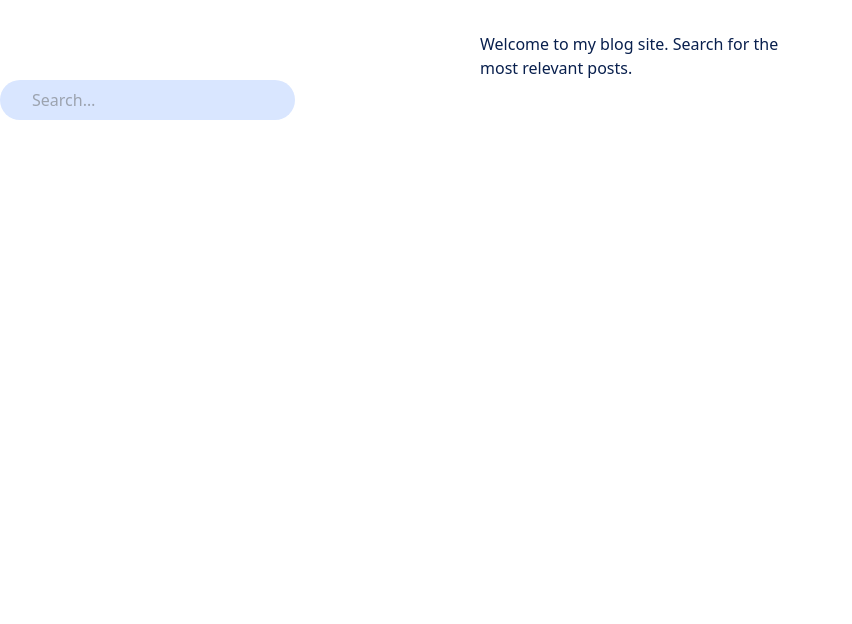
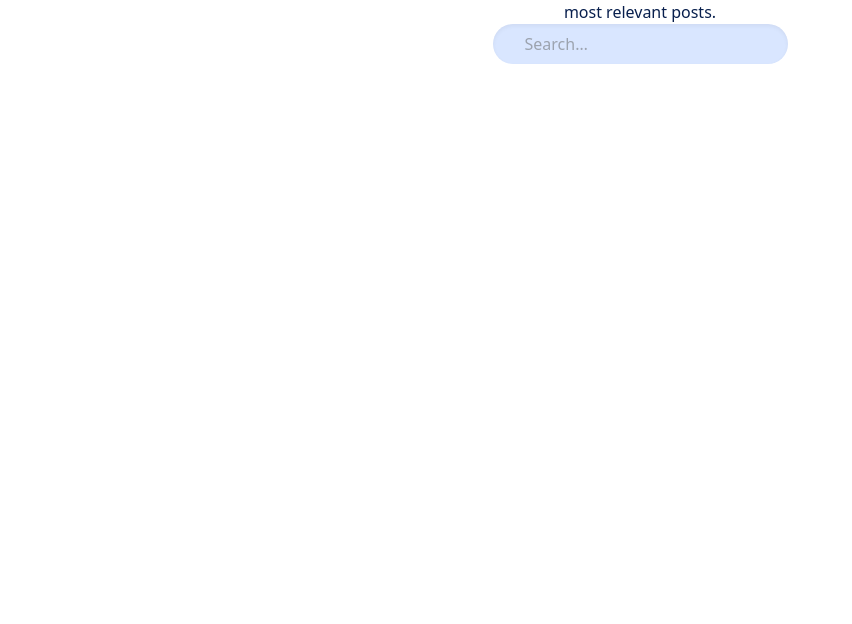
Before and after one commit to DragonSenses/blog-site, a website: page src/index.html in a window 1280 px wide. Shown: the part 176-800 px from the top of the page, without its empty margins (0-852 px from the left). Drawn offline with Linux system fonts and the light colour scheme; a web font is replaced by a local one.

Commit message:
Centered Search Bar
Also added box shadow, and colored focus ring.

```diff
--- a/src/index.html
+++ b/src/index.html
@@ -17,12 +17,12 @@
           Posts
         </span>
       </h1>
-      <p class="class"></p>
+      <!-- Give text primary color and maximum width of 20rem, with "mx-auto" to center it-->
+      <p class="text-pri max-w-xs mx-auto">Welcome to my blog site. Search for the most relevant posts.</p>
+      <input type="search" name="" id="site-search" class="bg-our-bg px-8 py-2 rounded-3xl shadow-inner
+      ring-sec focus:outline-none focus:ring-1" placeholder="Search&#8230;">
     </div>
   </div>
-  <!-- Give text primary color and maximum width of 20rem, with "mx-auto" to center it-->
-  <p class="text-pri max-w-xs mx-auto">Welcome to my blog site. Search for the most relevant posts.</p>
-  <input type="search" name="" id="" class="bg-our-bg px-8 py-2 rounded-3xl shadow=inner"
-  placeholder="Search&#8230;">
+
 </body>
 </html>
```
Also changed, not shown: dist/output.css.
